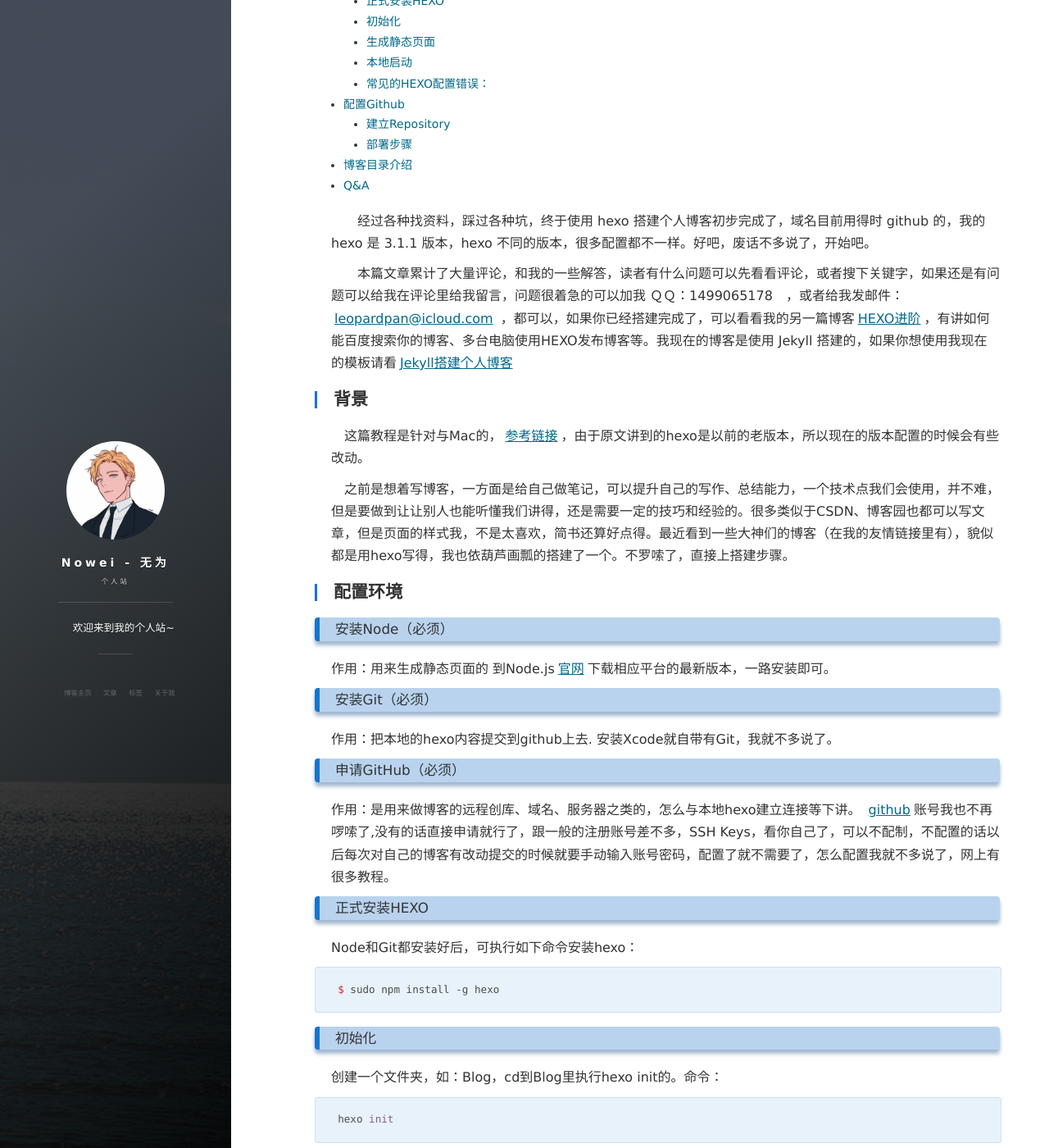
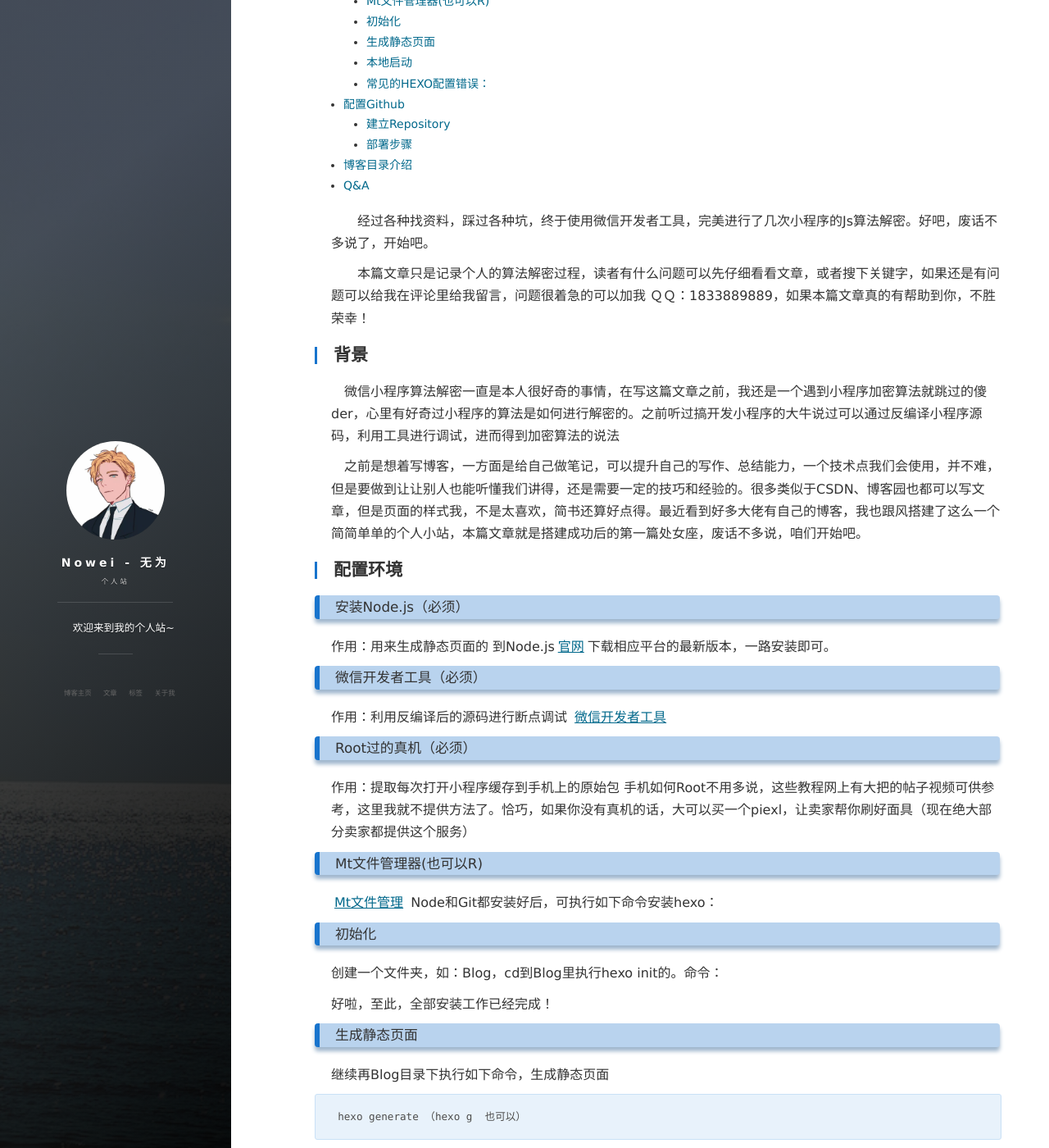
Before and after one commit to NoweiH/NoweiH.github.io, a Jekyll site: the page built from _posts/2015-08-25-HEXO搭建个人博客.md, in a window 1280 px wide and 1400 px high, scrolled down 307 px. Shown: the whole window at 82% size. Built offline with Jekyll 4.4.1, drawn with Linux system fonts in a browser that asks for light colours; nearby versions of some CDN libraries; comment, search, counter and statistics services are not loaded; some of the changed text lies outside the part shown.

Commit message:
Update 2015-08-25-HEXO搭建个人博客.md

```diff
--- a/_posts/2015-08-25-HEXO搭建个人博客.md
+++ b/_posts/2015-08-25-HEXO搭建个人博客.md
@@ -1,48 +1,43 @@
 ---
 layout: post
-title: "HEXO搭建个人博客"
-date: 2015-08-25
-description: "HEXO配置，HEXO+Github，搭建自己的博客"
-tag: hexo
+title: "微信小程序抓包调试"
+date: 2021-04-30
+description: "反编译微信小程序，断点调试解密算法"
+tag: JavaScript
 ---
 
-　　经过各种找资料，踩过各种坑，终于使用 hexo 搭建个人博客初步完成了，域名目前用得时 github 的，我的 hexo 是 3.1.1 版本，hexo 不同的版本，很多配置都不一样。好吧，废话不多说了，开始吧。
+　　经过各种找资料，踩过各种坑，终于使用微信开发者工具，完美进行了几次小程序的Js算法解密。好吧，废话不多说了，开始吧。
 
-　　本篇文章累计了大量评论，和我的一些解答，读者有什么问题可以先看看评论，或者搜下关键字，如果还是有问题可以给我在评论里给我留言，问题很着急的可以加我 ＱＱ：1499065178　，或者给我发邮件：[leopardpan@icloud.com](mailto:leopardpan@icloud.com)  ，都可以，如果你已经搭建完成了，可以看看我的另一篇博客[HEXO进阶](https://leopardpan.cn/2016/06/HEXO_Advanced/)，有讲如何能百度搜索你的博客、多台电脑使用HEXO发布博客等。我现在的博客是使用 Jekyll 搭建的，如果你想使用我现在的模板请看[Jekyll搭建个人博客](https://leopardpan.cn/2016/10/jekyll_tutorials1/)
+　　本篇文章只是记录个人的算法解密过程，读者有什么问题可以先仔细看看文章，或者搜下关键字，如果还是有问题可以给我在评论里给我留言，问题很着急的可以加我 ＱＱ：1833889889，如果本篇文章真的有帮助到你，不胜荣幸！
 
 
 ## 背景
 
-　这篇教程是针对与Mac的，[参考链接](http://ibruce.info/2013/11/22/hexo-your-blog/?utm_source=tuicool)，由于原文讲到的hexo是以前的老版本，所以现在的版本配置的时候会有些改动。
+　微信小程序算法解密一直是本人很好奇的事情，在写这篇文章之前，我还是一个遇到小程序加密算法就跳过的傻der，心里有好奇过小程序的算法是如何进行解密的。之前听过搞开发小程序的大牛说过可以通过反编译小程序源码，利用工具进行调试，进而得到加密算法的说法
 
-　之前是想着写博客，一方面是给自己做笔记，可以提升自己的写作、总结能力，一个技术点我们会使用，并不难，但是要做到让让别人也能听懂我们讲得，还是需要一定的技巧和经验的。很多类似于CSDN、博客园也都可以写文章，但是页面的样式我，不是太喜欢，简书还算好点得。最近看到一些大神们的博客（在我的友情链接里有），貌似都是用hexo写得，我也依葫芦画瓢的搭建了一个。不罗嗦了，直接上搭建步骤。
+　之前是想着写博客，一方面是给自己做笔记，可以提升自己的写作、总结能力，一个技术点我们会使用，并不难，但是要做到让让别人也能听懂我们讲得，还是需要一定的技巧和经验的。很多类似于CSDN、博客园也都可以写文章，但是页面的样式我，不是太喜欢，简书还算好点得。最近看到好多大佬有自己的博客，我也跟风搭建了这么一个简简单单的个人小站，本篇文章就是搭建成功后的第一篇处女座，废话不多说，咱们开始吧。
 
 ## 配置环境
 
-### 安装Node（必须）
+### 安装Node.js（必须）
 
 作用：用来生成静态页面的
 到Node.js[官网](https://nodejs.org/)下载相应平台的最新版本，一路安装即可。
 
-### 安装Git（必须）
-作用：把本地的hexo内容提交到github上去.
-安装Xcode就自带有Git，我就不多说了。
+### 微信开发者工具（必须）
+作用：利用反编译后的源码进行断点调试
+[微信开发者工具](https://xiazai.sogou.com/detail/34/16/3742959004653918870.html?e=1970)
 
-### 申请GitHub（必须）
-作用：是用来做博客的远程创库、域名、服务器之类的，怎么与本地hexo建立连接等下讲。
-[github](https://github.com/)账号我也不再啰嗦了,没有的话直接申请就行了，跟一般的注册账号差不多，SSH Keys，看你自己了，可以不配制，不配置的话以后每次对自己的博客有改动提交的时候就要手动输入账号密码，配置了就不需要了，怎么配置我就不多说了，网上有很多教程。
+### Root过的真机（必须）
+作用：提取每次打开小程序缓存到手机上的原始包
+手机如何Root不用多说，这些教程网上有大把的帖子视频可供参考，这里我就不提供方法了。恰巧，如果你没有真机的话，大可以买一个piexl，让卖家帮你刷好面具（现在绝大部分卖家都提供这个服务）
 
-### 正式安装HEXO
+### Mt文件管理器(也可以R)
+[Mt文件管理](https://www.coolapk.com/apk/bin.mt.plus)
 Node和Git都安装好后，可执行如下命令安装hexo：
-
-	$ sudo npm install -g hexo
 
 ### 初始化
 创建一个文件夹，如：Blog，cd到Blog里执行hexo init的。命令：
-
-
-	hexo init
-
 
 好啦，至此，全部安装工作已经完成！
 
```
